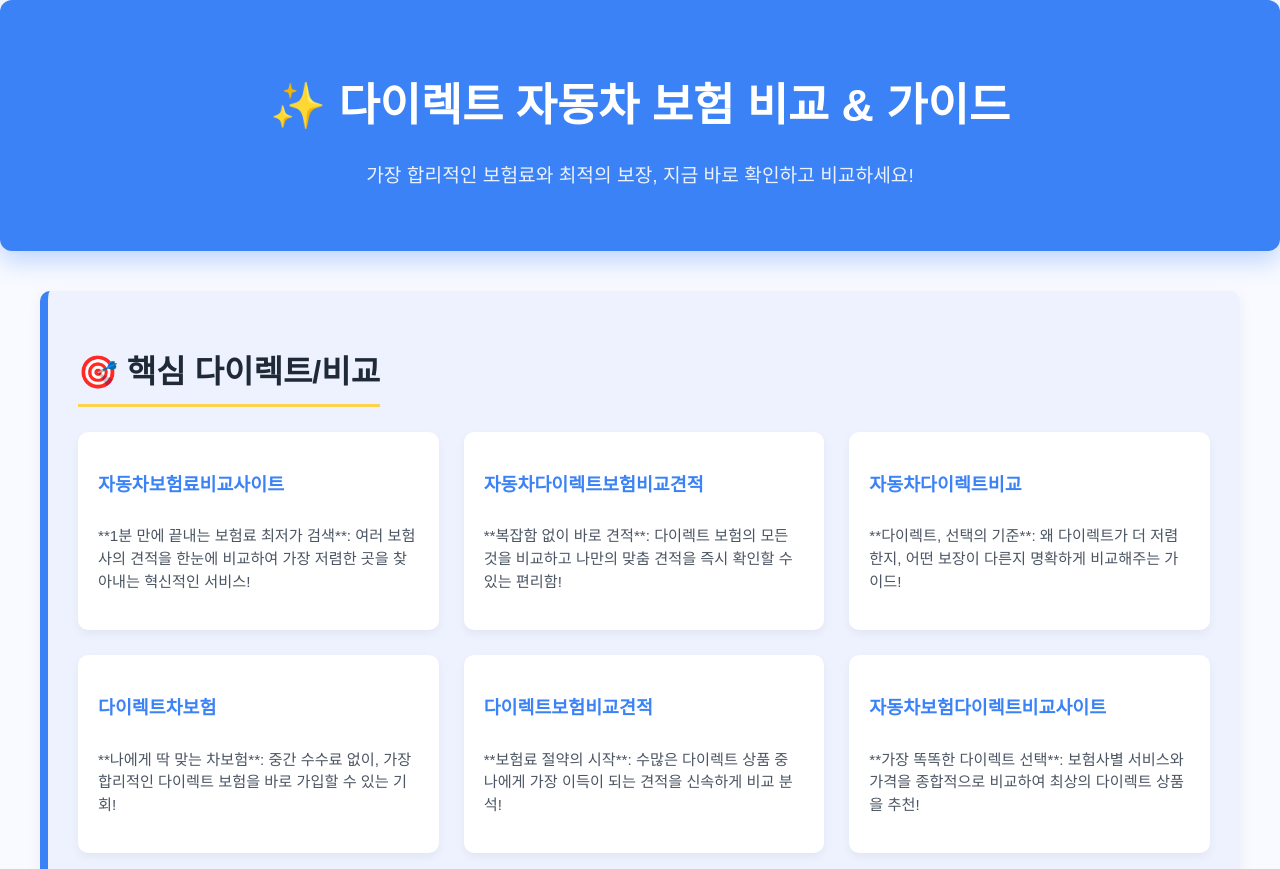
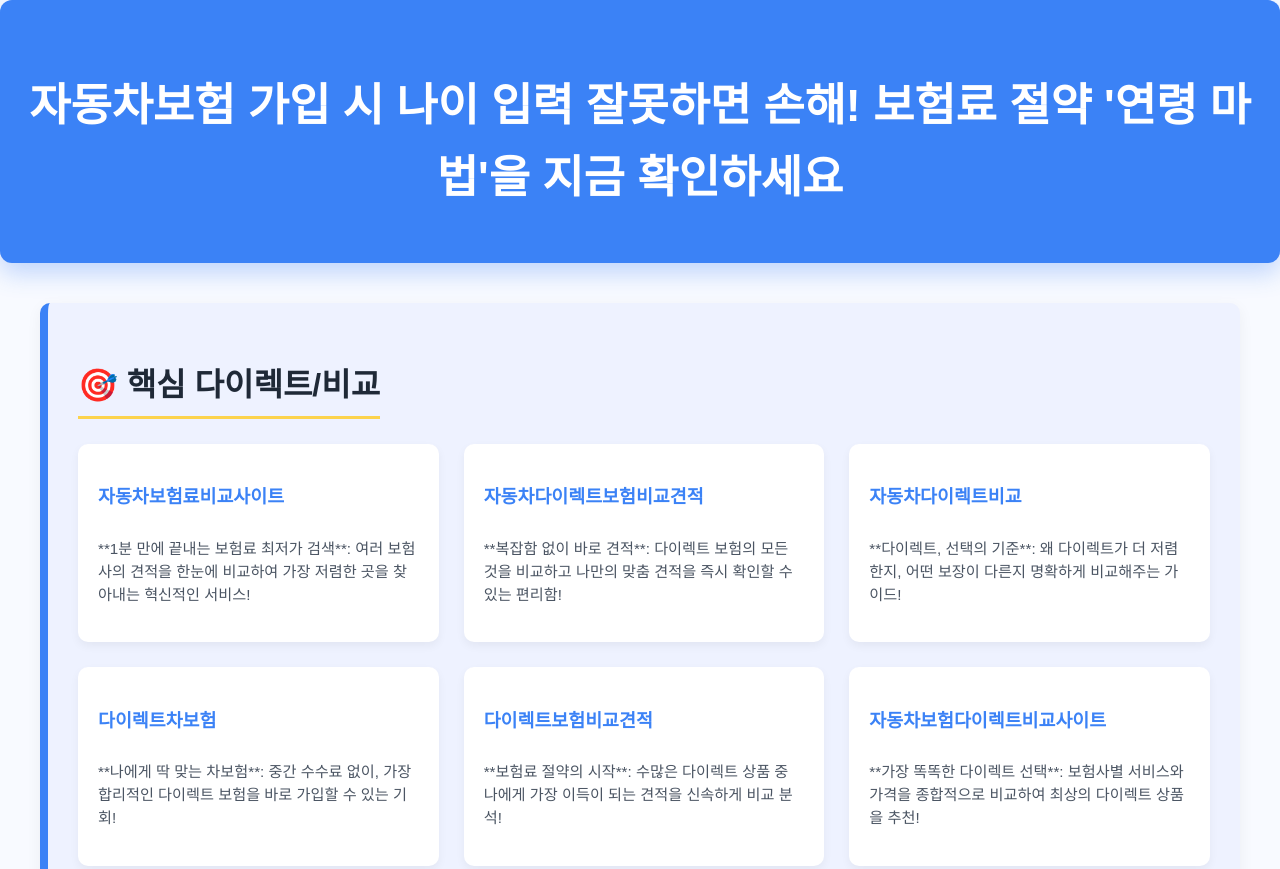
Before and after one commit to firemoney81-naldon/backktops, a website: page index.html in a window 1280 px wide. Shown: the top 869 px of the page. Drawn offline with Linux system fonts and the light colour scheme.

Commit message:
Update index.html

```diff
--- a/index.html
+++ b/index.html
@@ -3,10 +3,10 @@
 <head>
     <meta charset="UTF-8">
     <meta name="viewport" content="width=device-width, initial-scale=1.0">
+<meta name="google-site-verification" content="bPeyJ_S-8nWUQOJ-jHeV7UVtUrtM_aln4fud6O-cZHc" />
+<meta name="naver-site-verification" content="f635880e05d6d2b28ba1d30207fdc53b758675e1" />
 
-
-
-    <title>🚗 프리미엄 자동차 보험 정보 센터</title>
+    <title>자동차보험 가입 시 나이 입력 잘못하면 손해! 보험료 절약 '연령 마법'을 지금 확인하세요</title>
 
 
   <style>
@@ -156,8 +156,7 @@
 </head>
 <body>
     <div class="header">
-        <h1>✨ 다이렉트 자동차 보험 비교 & 가이드</h1>
-        <p>가장 합리적인 보험료와 최적의 보장, 지금 바로 확인하고 비교하세요!</p>
+        <h1>자동차보험 가입 시 나이 입력 잘못하면 손해! 보험료 절약 '연령 마법'을 지금 확인하세요</h1>
     </div>
 
     <div class="container">
```
